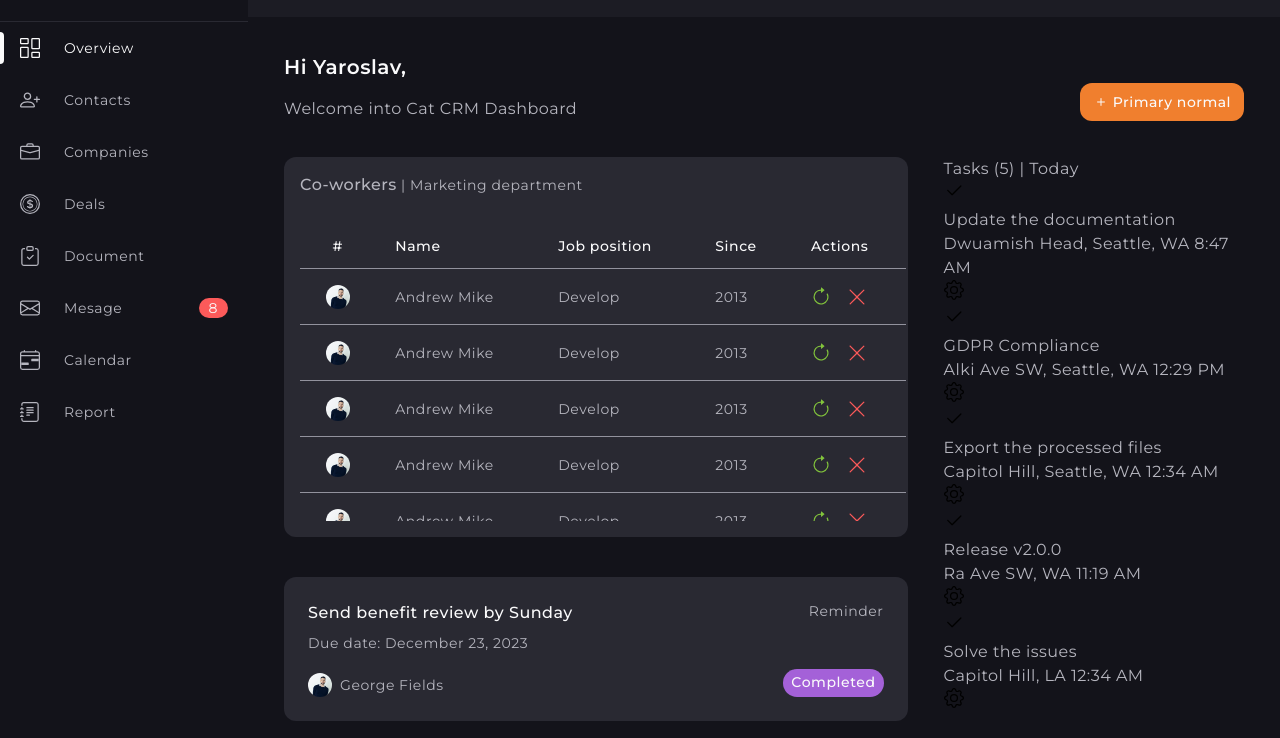
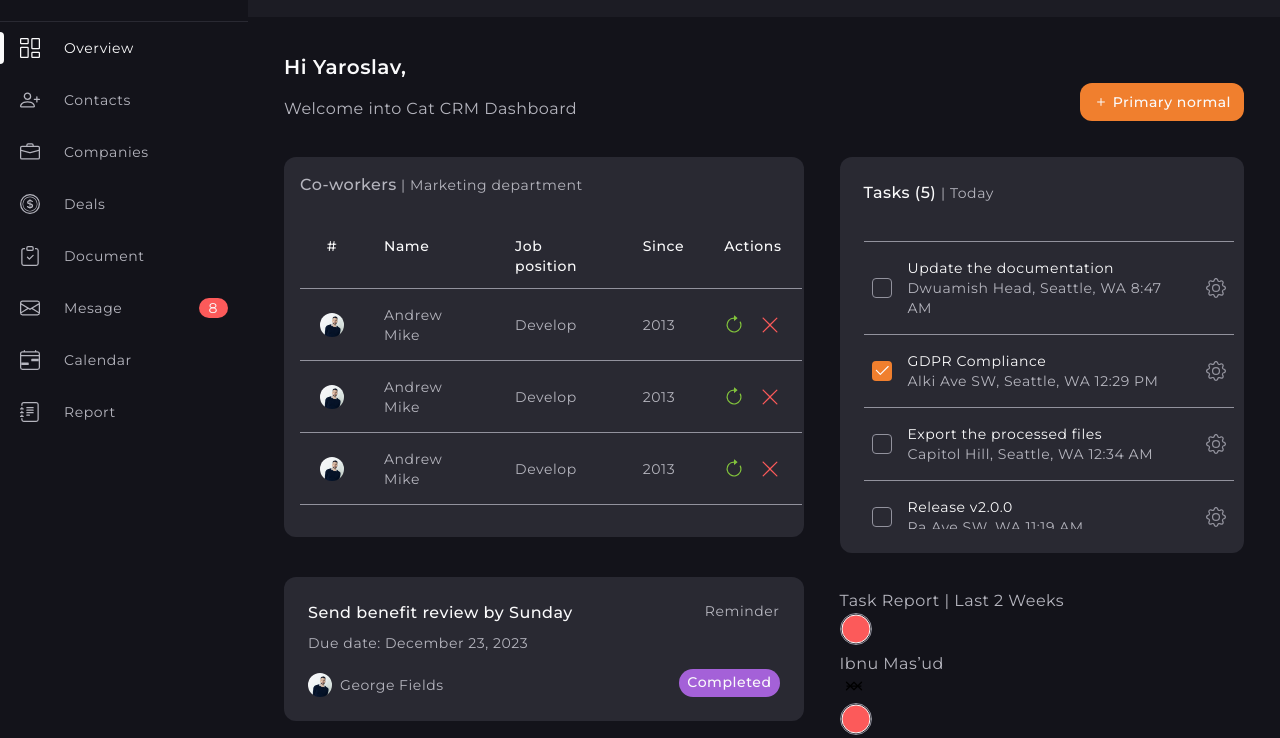
Before and after one commit to KristinaHranovska/sass-project, a website built with Vite: page index.html in a window 1280 px wide. Shown: the part 51-789 px from the top of the page. Built offline with nearby package versions, Linux system fonts and the light colour scheme.

Commit message:
Update _tasks.scss

```diff
--- a/src/scss/components/_tasks.scss
+++ b/src/scss/components/_tasks.scss
@@ -1,27 +1,107 @@
+@use "../utils/placeholders";
+@use "../utils/variables" as var;
+@use "../utils/functions" as fn;
+@use "../utils/mixins" as mx;
+
 .tasks {
+    @extend %section-frame;
+
     grid-area: tasks;
+
+    min-width: 340px;
+    max-height: 420px;
+
+    background-color: fn.get-color("dark-tertiary");
 }
 .tasks-title {
+    @extend %details;
+
+    margin-bottom: 36px;
+    color: fn.get-color("light-secondary");
+
+    span {
+        @extend %accent-text;
+        color: fn.get-color("light-primary");
+    }
 }
 .tasks-list {
+    @include mx.scroll-bar;
+
+    max-height: 288px;
+    overflow: auto;
+
+    @include mx.mq("lg") {
+        margin-right: -14px;
+    }
 }
 .tasks-item {
+    display: flex;
+    align-items: center;
+    gap: 16px;
+
+    padding: 16px 8px;
+    border-top: 1px solid;
+    border-color: fn.get-color("light-tertiary");
 }
 .tasks-checkbox {
-}
-.tasks-input {
-}
-.visually-hidden {
+    flex-shrink: 0;
+
+    display: flex;
+    align-items: center;
+    justify-content: center;
+
+    width: 20px;
+    height: 20px;
+    cursor: pointer;
 }
 .tasks-checkbox-icon {
+    @include mx.ease("fast", fill, background-color, border-color);
+
+    fill: fn.get-color("transparent");
+    border: 1px solid;
+    border-color: fn.get-color("light-tertiary");
+    border-radius: 4px;
+
+    .tasks-input:checked + & {
+        fill: fn.get-color("light-primary");
+        background-color: fn.get-color("accent-primary");
+        border-color: fn.get-color("transparent");
+    }
+
+    .tasks-input:focus-visible + & {
+        outline: 2px solid;
+        outline-color: fn.get-color("light-tertiary");
+        outline-offset: 2px;
+    }
 }
 .tasks-info {
+    flex-grow: 1;
 }
 .tasks-heading {
+    @extend %details;
+
+    color: fn.get-color("light-primary");
 }
 .tasks-desc {
+    @extend %details;
+
+    color: fn.get-color("light-secondary");
 }
 .tasks-btn {
+    @include mx.ease("fast", outline);
+
+    width: 20px;
+    height: 20px;
+    color: fn.get-color("light-tertiary");
+    border-radius: 50%;
+
+    &:focus-visible {
+        outline: 2px solid;
+        outline-color: rgba(fn.get-color("light-tertiary"), 0.6);
+        outline-offset: 3px;
+    }
+
+    &-icon {
+        fill: fn.get-color("current");
+    }
 }
-.tasks-btn-icon {
-}
```
